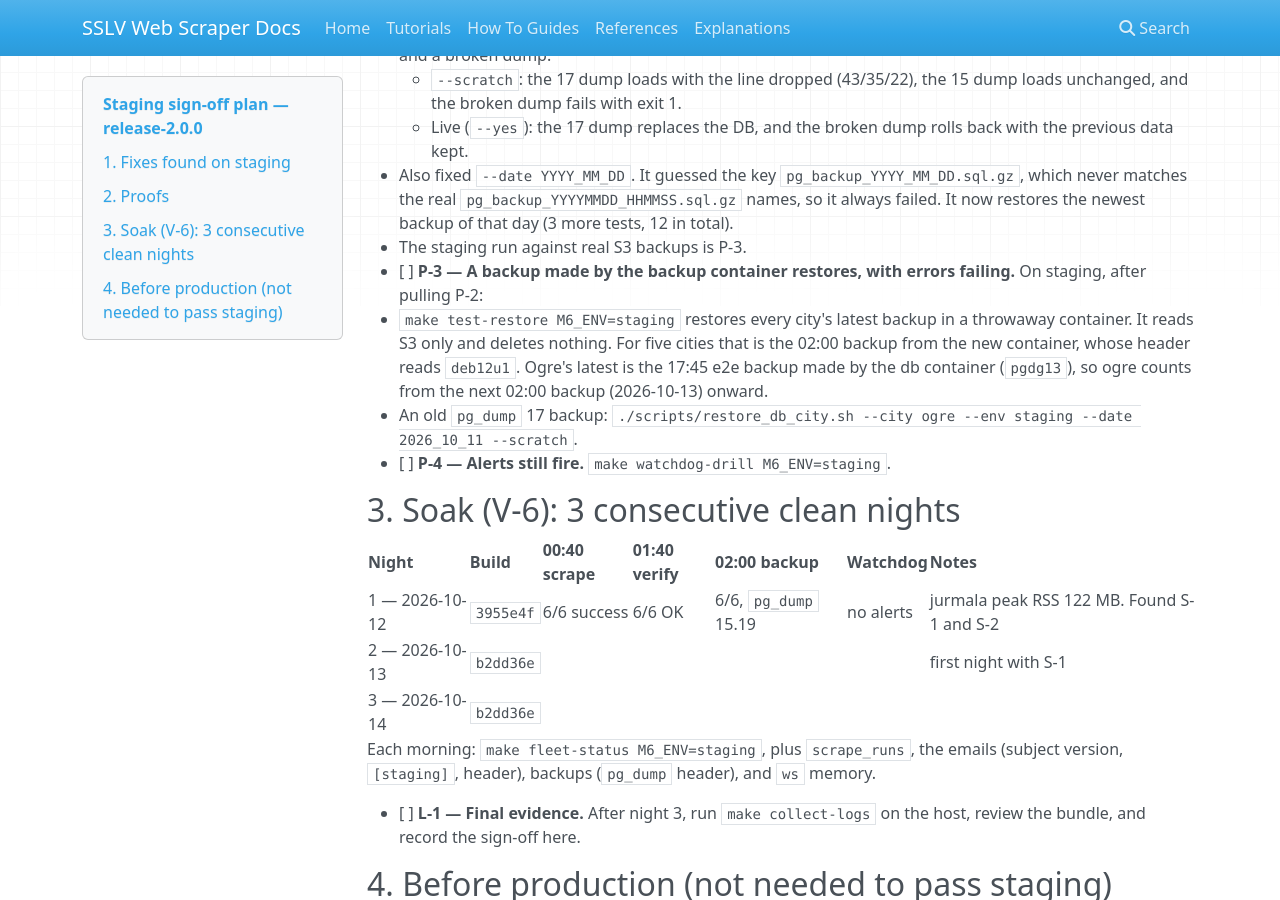
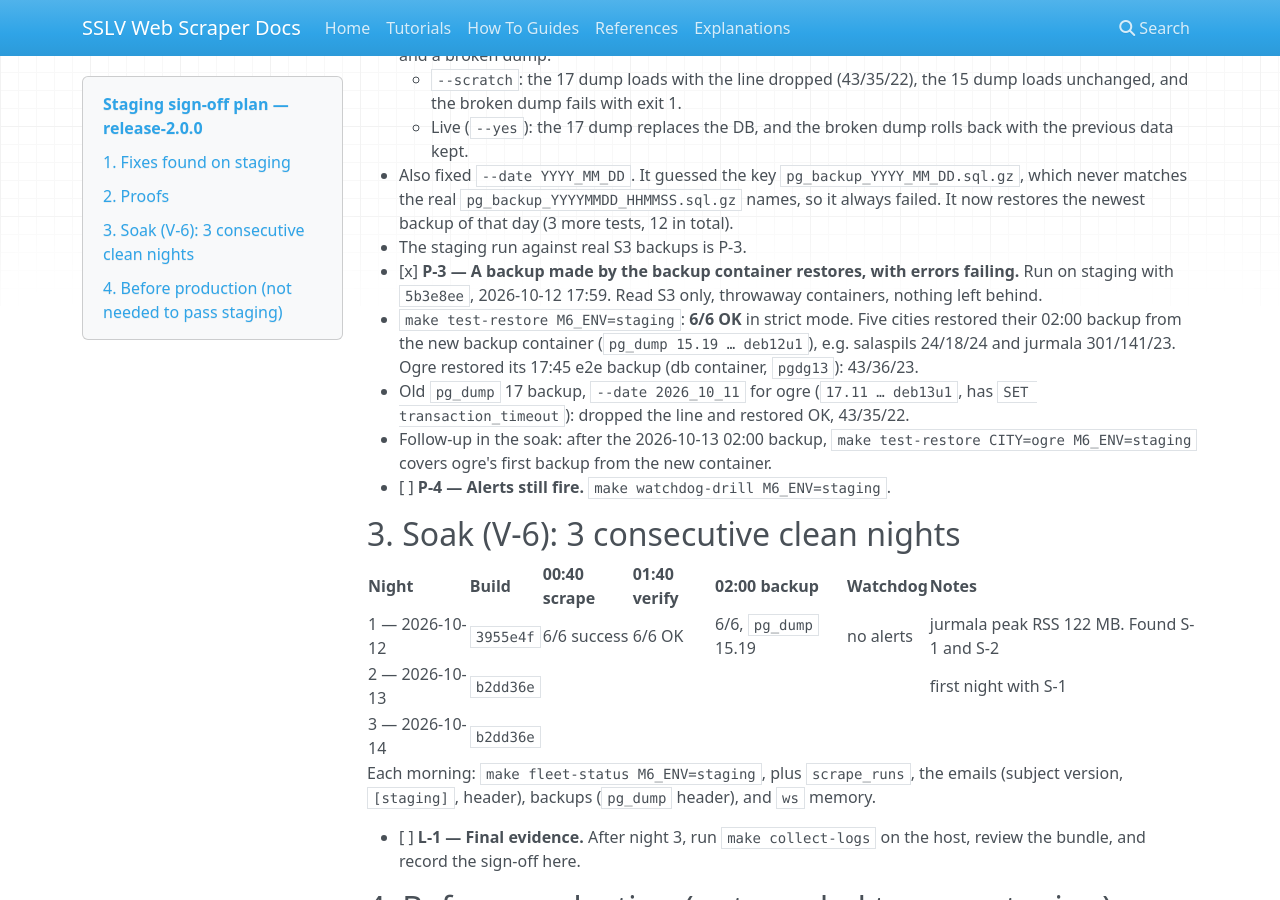
Before and after one commit to vfedotovs/sslv_web_scraper, an MkDocs documentation site: the page built from docs/staging_signoff_release-2.0.0.md, in a window 1280 px wide and 900 px high, scrolled down 1498 px. Built offline with MkDocs 1.6.1, drawn with Linux system fonts in a browser that asks for light colours; nearby versions of some CDN libraries.

Commit message:
docs: P-3 passed on staging (6/6 strict restores, old pg_dump 17 backup restores)
Co-Authored-By: Claude Opus 5.5 <noreply@anthropic.com>

```diff
--- a/docs/staging_signoff_release-2.0.0.md
+++ b/docs/staging_signoff_release-2.0.0.md
@@ -40,9 +40,10 @@ Staging passes when every item in sections 1–3 is done.
     - Live (`--yes`): the 17 dump replaces the DB, and the broken dump rolls back with the previous data kept.
   - Also fixed `--date YYYY_MM_DD`. It guessed the key `pg_backup_YYYY_MM_DD.sql.gz`, which never matches the real `pg_backup_YYYYMMDD_HHMMSS.sql.gz` names, so it always failed. It now restores the newest backup of that day (3 more tests, 12 in total).
   - The staging run against real S3 backups is P-3.
-- [ ] **P-3 — A backup made by the backup container restores, with errors failing.** On staging, after pulling P-2:
-  - `make test-restore M6_ENV=staging` restores every city's latest backup in a throwaway container. It reads S3 only and deletes nothing. For five cities that is the 02:00 backup from the new container, whose header reads `deb12u1`. Ogre's latest is the 17:45 e2e backup made by the db container (`pgdg13`), so ogre counts from the next 02:00 backup (2026-10-13) onward.
-  - An old `pg_dump` 17 backup: `./scripts/restore_db_city.sh --city ogre --env staging --date 2026_10_11 --scratch`.
+- [x] **P-3 — A backup made by the backup container restores, with errors failing.** Run on staging with `5b3e8ee`, 2026-10-12 17:59. Read S3 only, throwaway containers, nothing left behind.
+  - `make test-restore M6_ENV=staging`: **6/6 OK** in strict mode. Five cities restored their 02:00 backup from the new backup container (`pg_dump 15.19 … deb12u1`), e.g. salaspils 24/18/24 and jurmala 301/141/23. Ogre restored its 17:45 e2e backup (db container, `pgdg13`): 43/36/23.
+  - Old `pg_dump` 17 backup, `--date 2026_10_11` for ogre (`17.11 … deb13u1`, has `SET transaction_timeout`): dropped the line and restored OK, 43/35/22.
+  - Follow-up in the soak: after the 2026-10-13 02:00 backup, `make test-restore CITY=ogre M6_ENV=staging` covers ogre's first backup from the new container.
 - [ ] **P-4 — Alerts still fire.** `make watchdog-drill M6_ENV=staging`.
 
 ## 3. Soak (V-6): 3 consecutive clean nights
```
